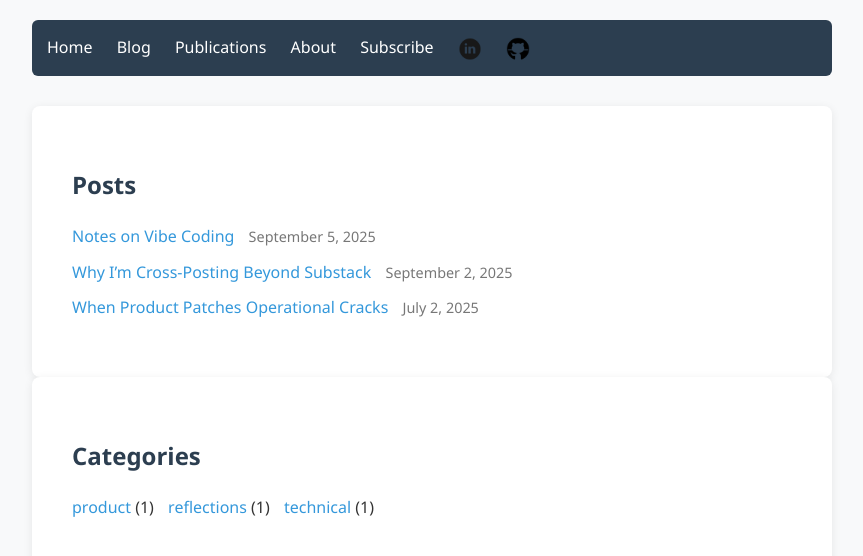
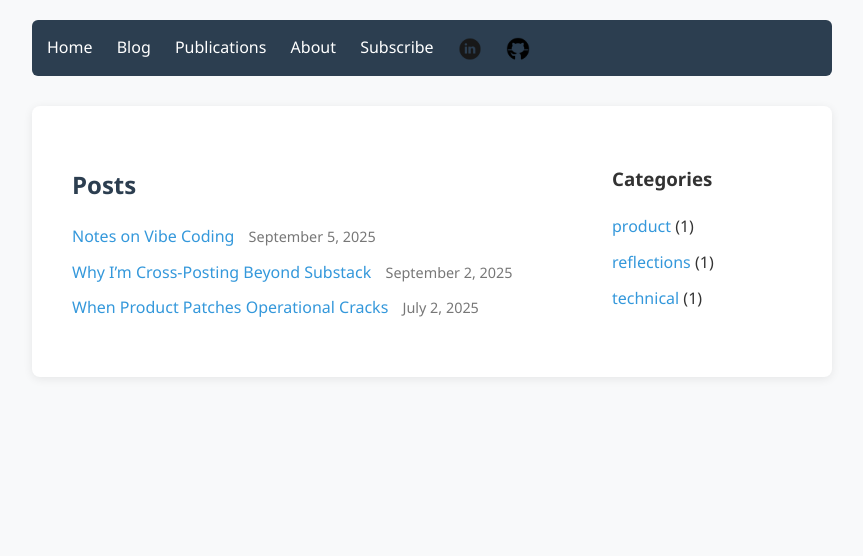
Before and after one commit to shibaprasadb/shibaprasadb.github.io, a Jekyll site: the page built from blog.html, in a window 1280 px wide. Shown: the top 556 px of the page, without its empty margins (208-1071 px from the left). Built offline with Jekyll 4.4.1, drawn with Linux system fonts in a browser that asks for light colours.

Commit message:
Refactor blog layout with sidebar

```diff
--- a/blog.html
+++ b/blog.html
@@ -3,6 +3,8 @@ layout: default
 title: Blog
 ---
 <div class="container">
+    <div class="blog-wrapper">
+        <div class="blog-posts">
             <h2>Posts</h2>
             <ul class="post-list">
               {% for post in site.posts %}
@@ -13,13 +15,14 @@ title: Blog
               {% endfor %}
             </ul>
         </div>
-
-<div class="container">
-    <h2>Categories</h2>
+        <aside class="blog-categories">
+            <h3>Categories</h3>
             <ul class="category-list">
               {% assign sorted_tags = site.tags | sort %}
               {% for tag in sorted_tags %}
                 <li><a href="{{ '/tags/' | append: tag[0] | relative_url }}">{{ tag[0] }}</a> ({{ tag[1].size }})</li>
               {% endfor %}
             </ul>
+        </aside>
     </div>
+</div>
--- a/style.css
+++ b/style.css
@@ -134,5 +134,27 @@ a:hover {
   margin-left: 10px;
 }
 
-.category-list { list-style: none; padding-left: 0; margin-top: 20px; }
-.category-list li { display: inline-block; margin: 0 10px 10px 0; }
+.blog-wrapper {
+  display: flex;
+  gap: 20px;
+}
+
+.blog-posts {
+  flex: 1;
+}
+
+.blog-categories {
+  width: 25%;
+  padding-left: 20px;
+}
+
+.category-list {
+  list-style: none;
+  padding-left: 0;
+  margin-top: 20px;
+}
+
+.category-list li {
+  display: block;
+  margin: 0 0 10px 0;
+}
```
Lines whose indentation alone changed are shown as unchanged.
